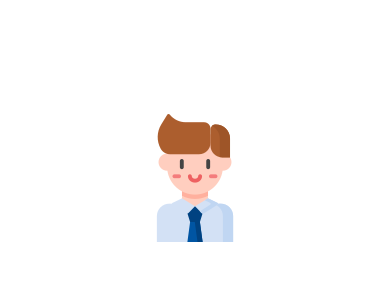
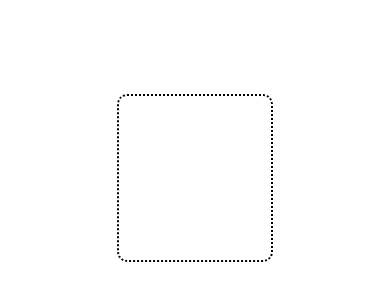
Before and after one commit to dcnxx1/kelli, a React Native app in the folder app/: screen / in a window 390 px wide. Shown: the part 244-544 px from the top of the page. Built offline with nearby package versions, Linux system fonts and the light colour scheme.

Commit message:
removed image with children

```diff
--- a/app/package.json
+++ b/app/package.json
@@ -12,6 +12,7 @@
     "axios": "^1.3.5",
     "expo": "~48.0.10",
     "expo-status-bar": "~1.4.4",
+    "path": "^0.12.7",
     "react": "18.2.0",
     "react-native": "0.71.6"
   },
--- a/app/src/screens/Home/Home.tsx
+++ b/app/src/screens/Home/Home.tsx
@@ -1,21 +1,22 @@
-import React from 'react'
-import {View, Text, StyleSheet} from 'react-native'
-import { theme } from '../../shared/themes'
-import { Frame } from '../../shared/components'
+import React from "react";
+import { View, Text, StyleSheet } from "react-native";
+import { theme } from "../../shared/themes";
+import { Frame } from "../../shared/components";
 
-export default function Home(){
-    return <View style={ss.Homes}>
-        <Frame avatarKey={"dutch/ruben.png"} />
+export default function Home() {
+  return (
+    <View style={ss.Homes}>
+      <Frame avatarKey="dutch/ruben.png" />
     </View>
+  );
 }
 
-
 const ss = StyleSheet.create({
-    Homes : {
-        justifyContent: 'center',
-        alignItems: 'center',
-        width: '100%',
-        height: '100%',
-        backgroundColor: theme.colors.kelliGold
-    },
-})
+  Homes: {
+    justifyContent: "center",
+    alignItems: "center",
+    width: "100%",
+    height: "100%",
+    backgroundColor: theme.colors.kelliGold,
+  },
+});
--- a/app/src/shared/components/frame/Frame.tsx
+++ b/app/src/shared/components/frame/Frame.tsx
@@ -1,21 +1,23 @@
 import { View, StyleSheet, Image } from "react-native";
-
+import { ReactNode } from "react";
+import { theme } from "../../themes";
 interface Props {
-  avatarKey: string;
+  children: ReactNode;
 }
 
-export default function Frame({ avatarKey }: Props) {
-  return (
-    <View style={FrameStyle.Frame}>
-      <Image
-        style={FrameStyle.Image}
-        source={require(`../../images/characters/${avatarKey}`)}
-      />
-    </View>
-  );
+export default function Frame({ children }: Props) {
+  return <View style={FrameStyle.Frame}>{children}</View>;
 }
 
 const FrameStyle = StyleSheet.create({
-  Frame: {},
-  Image: {},
+  Frame: {
+    // padding: "10%",
+    minWidth: "40%",
+    minHeight: "20%",
+    borderWidth: 2,
+    borderColor: theme.colors.kelliBlack,
+    borderStyle: "dotted",
+    borderRadius: 10,
+    backgroundColor: theme.colors.kelliBrown,
+  },
 });
```
Also changed, not shown: app/src/models/character.ts (renamed from app/src/shared/models/character.ts), app/src/models/index.ts (renamed from app/src/shared/models/index.ts), app/src/models/voice.ts (renamed from app/src/shared/models/voice.ts), 1 other file (tests, documents, lock files or other folders).
